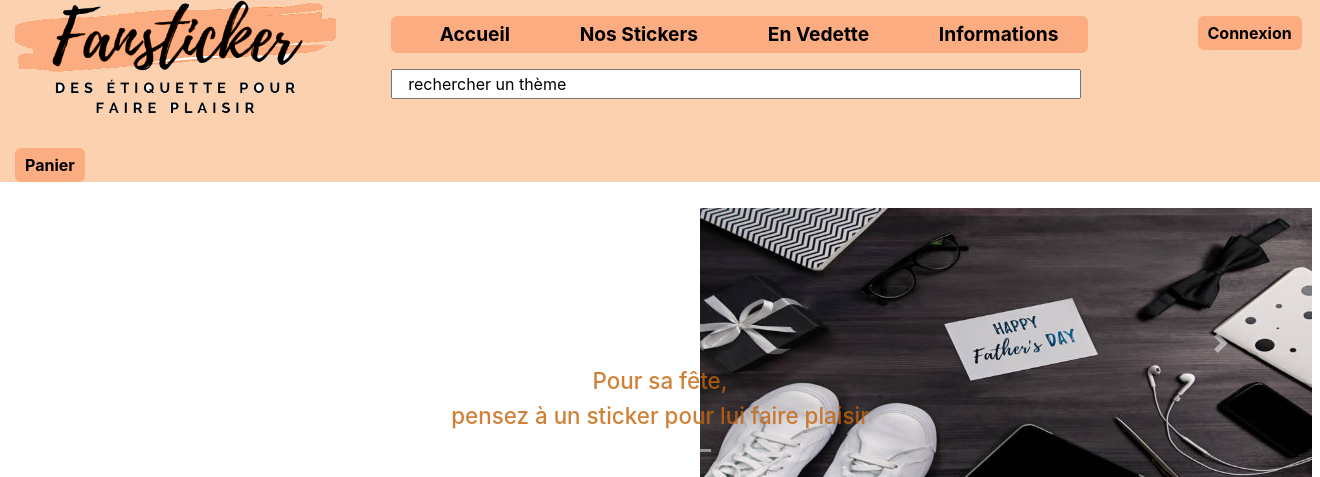
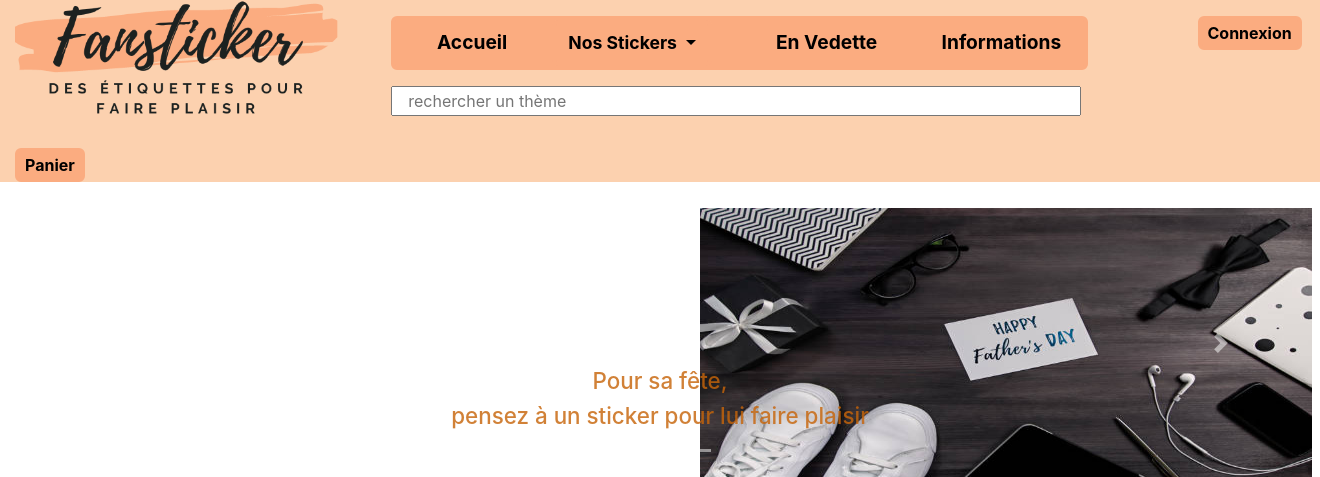
Before and after one commit to pierre-alexandre-detollenaere/Fansticker, a PHP site: page /en_vedette.php in a window 1320 px wide. Shown: the top 477 px of the page. Run offline with PHP 8.4, Linux system fonts and the light colour scheme; some libraries are stand-ins or nearby versions.

Commit message:
ajout liste déroumante header

```diff
--- a/css/header.css
+++ b/css/header.css
@@ -72,3 +72,12 @@ nav a {
     margin-left: 1.2rem;
     color: #000000;
 }
+
+.btn.btn-secondary {
+    background-color: #fbac80;
+    color: #000000;
+    border : 4px solid #fbac80 ;
+    border-radius : 6px;
+    font-weight: bold;
+    font-size: 1.1rem;
+}
--- a/css/index.css
+++ b/css/index.css
@@ -50,6 +50,7 @@ footer h3 {
 .lien {
     color: #000000;
     text-decoration: none;
+    margin-top : 0.5rem;
 }
 
 li a:hover {
--- a/includes/header.php
+++ b/includes/header.php
@@ -3,7 +3,7 @@
 <header class="row col-12 d-none d-md-flex justify-content-between text-orange no-gutters">
     <div class="col-3">
         <figure>
-            <img id="logo" src="./images/Fansticker_5_transparent2.png" alt="logo site fansticker">
+            <img id="logo" src="./images/Fansticker_final_1.png" alt="logo site fansticker">
             <!--<figcaption id="slogan">
                 Des étiquettes pour faire plaisir
             </figcaption>-->
@@ -12,11 +12,39 @@
     <nav class="col-7">
         <ul>
             <li><a class="lien" href="index.php">Accueil</a></li>
-            <li><a class="lien" href="produits.html">Nos Stickers</a></li>
+            <li>
+            <div class="btn-group">
+                <button type="button" class="btn btn-secondary dropdown-toggle" data-toggle="dropdown" data-display="static" aria-expanded="false">
+                    Nos Stickers
+                </button>
+                <div class="dropdown-menu dropdown-menu-right dropdown-menu-lg-left">
+                    <div>
+                        <div class="btn-group dropright">
+                            <button type="button" class="btn btn-secondary dropdown-toggle" data-toggle="dropdown" data-display="static" aria-expanded="false">
+                                Thèmes
+
+                                <div class="dropdown-menu">
+                                    <!-- Dropdown menu links -->
+                                    <div class="dropdown-menu dropdown-menu-right dropdown-menu-lg-left">
+                                        <button class="dropdown-item" type="button">Sport</button>
+                                        <button class="dropdown-item" type="button">Évènements</button>
+                                        <button class="dropdown-item" type="button">Métiers</button>
+                                        <button class="dropdown-item" type="button">Animaux</button>
+                                    </div>
+                                </div>
+                            </button>
+                        </div>
+                    </div>
+                </div>
+            </div>
+<!--
+                <a class="lien" href="produits.html">Nos Stickers</a>
+-->
+            </li>
             <li><a class="lien" href="en_vedette.php">En Vedette</a></li>
             <li><a class="lien" href="information.html">Informations</a></li>
         </ul>
-        <input type="text" class="col-11" id="rechercher" name="rechercher" value="rechercher un thème">
+        <input type="text" class="col-11" id="rechercher" name="rechercher" placeholder="rechercher un thème">
     </nav>
     <div class="col-1">
         <button type="button" class="bouton" href="connexion.html">Connexion</button>
```
Also changed, not shown: images/Fansticker_5.png (deleted), images/Fansticker_5_transparent.png (deleted), images/Fansticker_5_transparent2.png (deleted), images/Fansticker_final.png (added), images/Fansticker_final_1.png (added).
